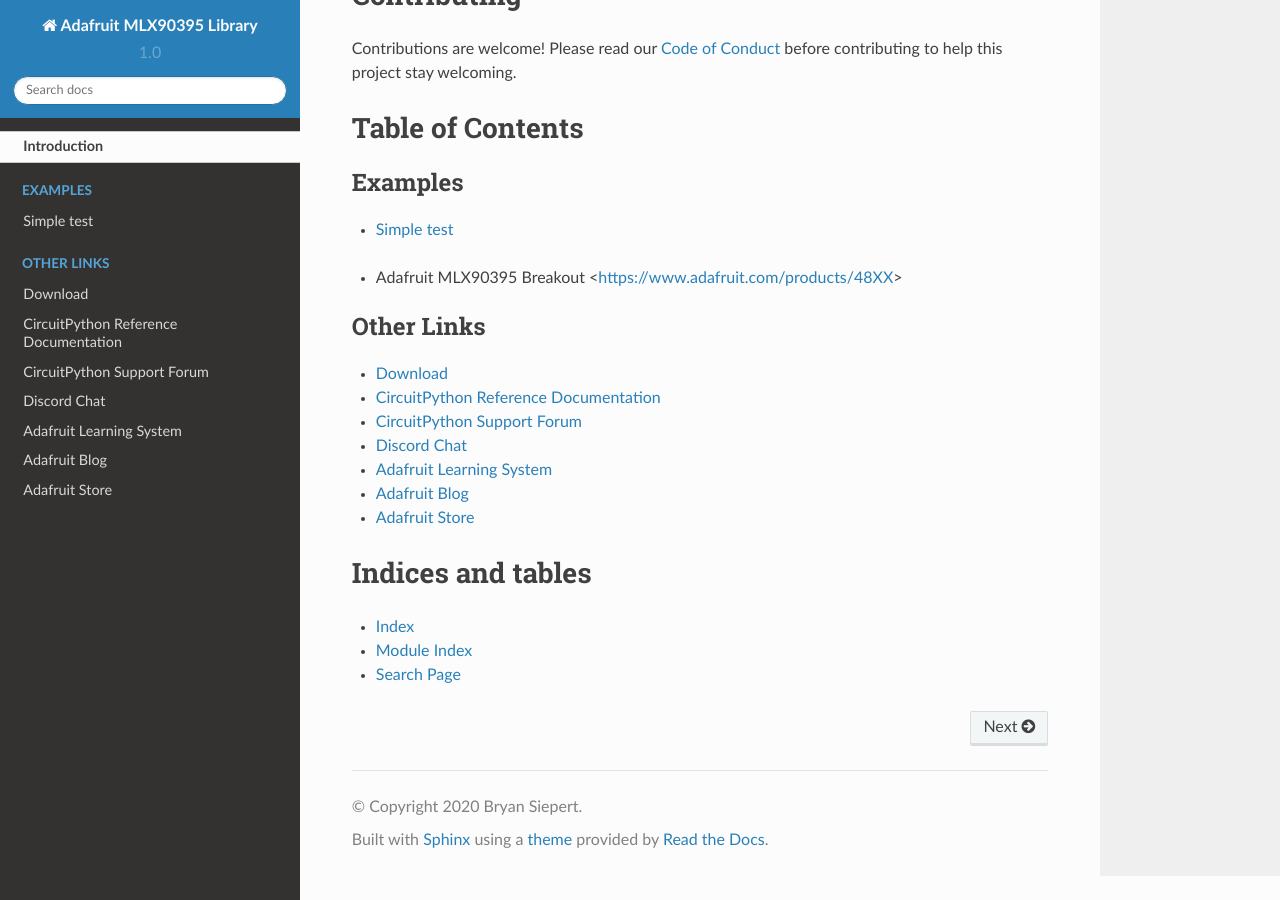
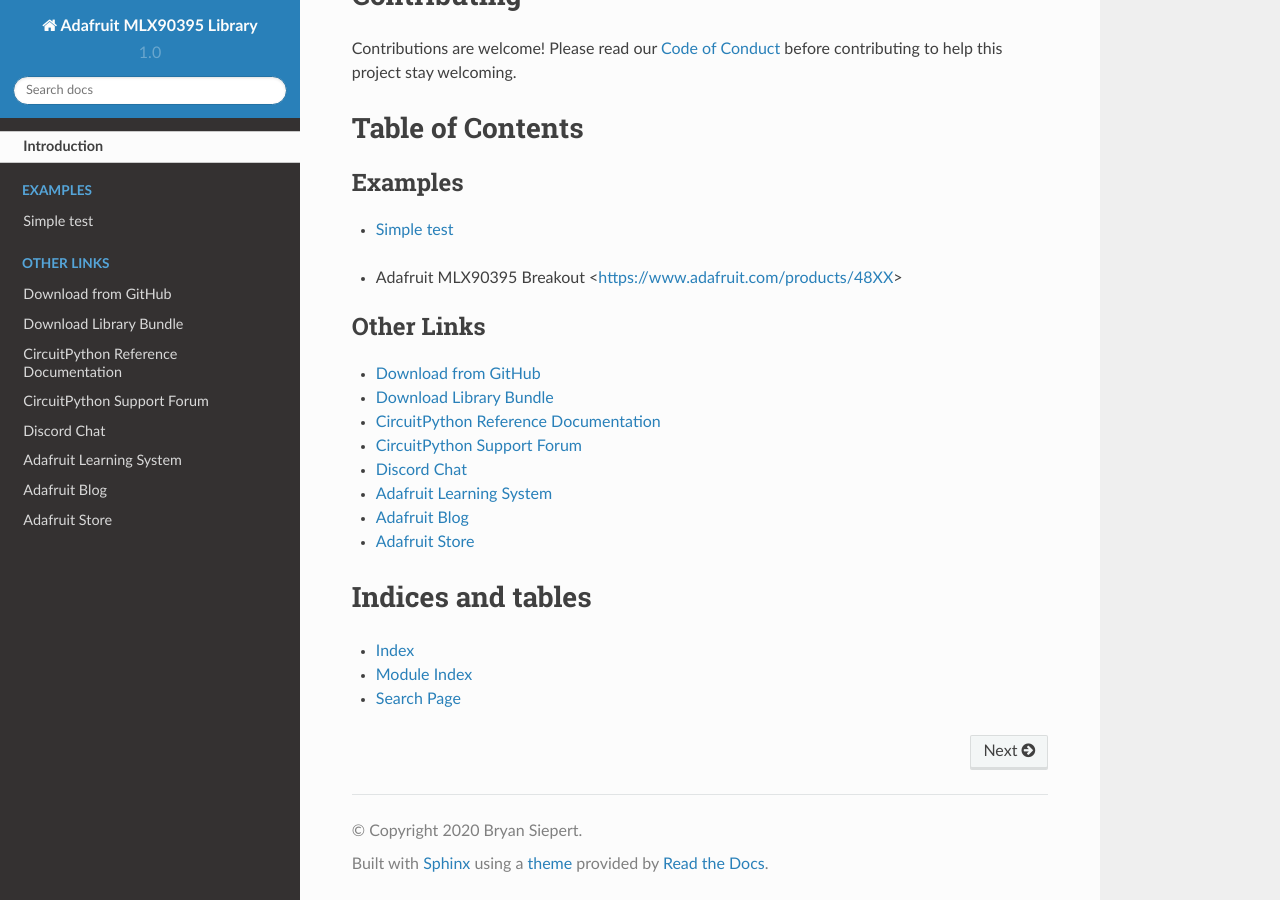
Before and after one commit to adafruit/Adafruit_CircuitPython_MLX90395, a Sphinx documentation site: the page built from docs/index.rst, in a window 1280 px wide and 900 px high, scrolled down 1536 px. Built offline with Sphinx 7.4.7 and the Read the Docs theme 2.0.0, drawn with Linux system fonts in a browser that asks for light colours.

Commit message:
Added cp.org link to index.rst

```diff
--- a/docs/index.rst
+++ b/docs/index.rst
@@ -32,7 +32,8 @@
 .. toctree::
     :caption: Other Links
 
-    Download <https://github.com/adafruit/Adafruit_CircuitPython_MLX90395/releases/latest>
+    Download from GitHub <https://github.com/adafruit/Adafruit_CircuitPython_MLX90395/releases/latest>
+    Download Library Bundle <https://circuitpython.org/libraries>
     CircuitPython Reference Documentation <https://docs.circuitpython.org>
     CircuitPython Support Forum <https://forums.adafruit.com/viewforum.php?f=60>
     Discord Chat <https://adafru.it/discord>
```
